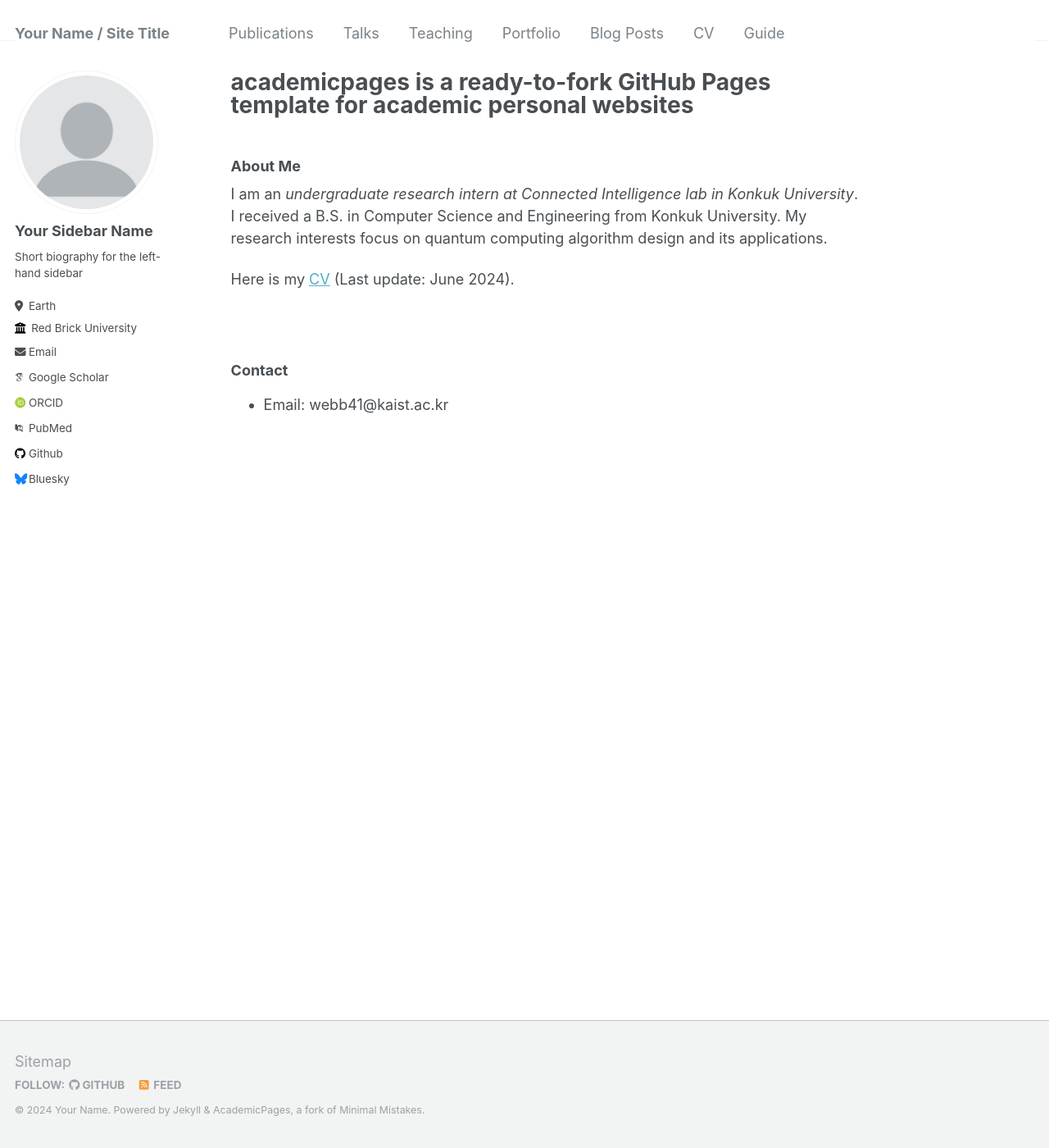
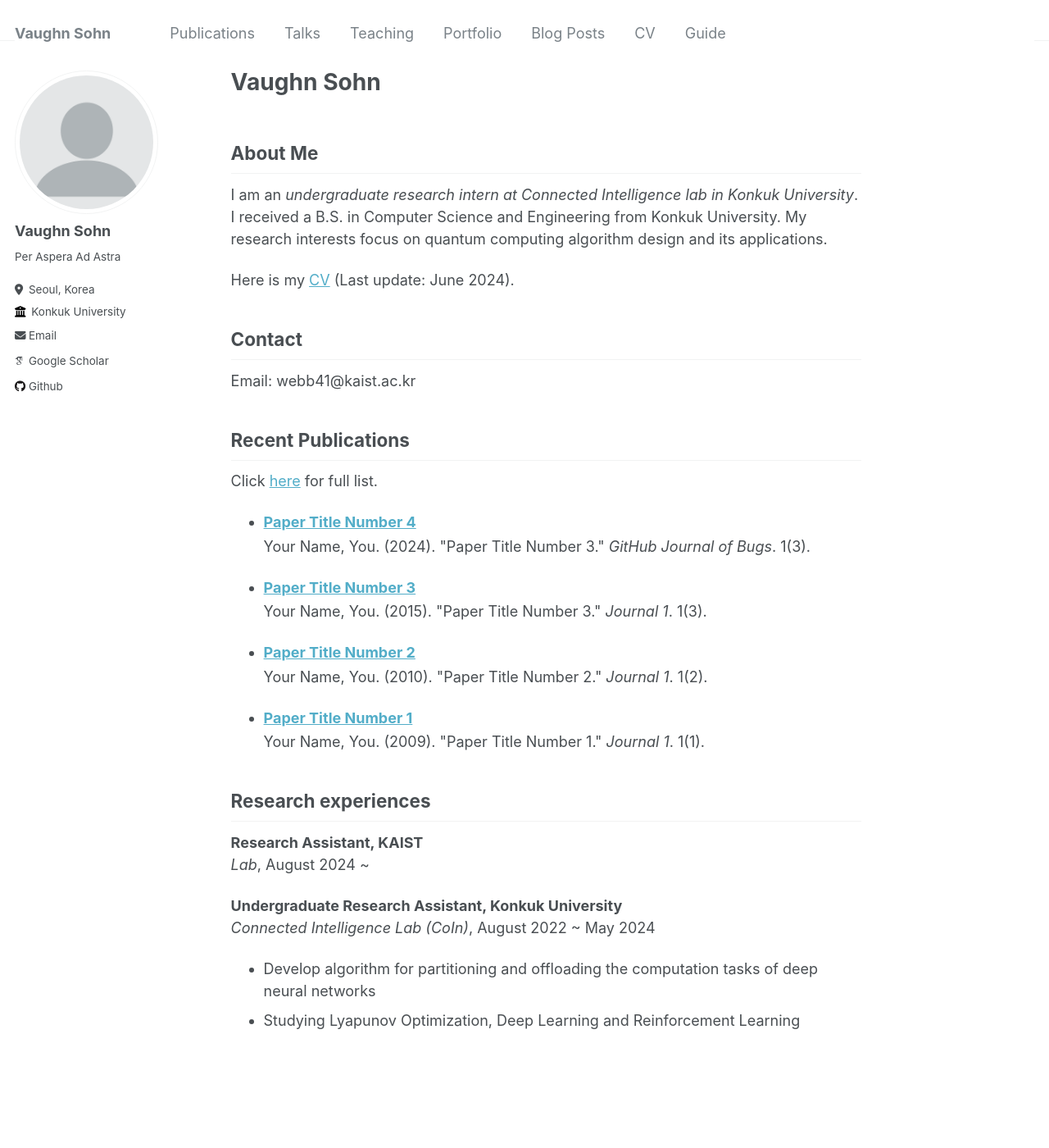
Before and after one commit to webb-c/webb-c.github.io, a Jekyll site: the page built from _pages/about.md, in a window 1280 px wide and 1400 px high. Shown: the whole window at 82% size. Built offline with Jekyll 4.4.1, drawn with Linux system fonts in a browser that asks for light colours; some web fonts are replaced; some of the changed text lies outside the part shown.

Commit message:
modify: profile

```diff
--- a/_config.yml
+++ b/_config.yml
@@ -8,11 +8,11 @@
 
 # Basic Site Settings
 locale                   : "en-US"
-title                    : "Your Name / Site Title"
+title                    : "Vaughn Sohn"
 title_separator          : "-"
-name                     : &name "Your Name"
-description              : &description "personal description"
-url                      : https://academicpages.github.io # the base hostname & protocol for your site e.g. "https://mmistakes.github.io"
+name                     : &name "Vaughn Sohn"
+description              : &description "Researcher"
+url                      : https://webb-c.github.io # the base hostname & protocol for your site e.g. "https://mmistakes.github.io"
 baseurl                  : "" # the subpath of your site, e.g. "/blog"
 repository               : "academicpages/academicpages.github.io"
 
@@ -22,32 +22,32 @@
 author:
   # Biographic information
   avatar           : "profile.png"
-  name             : "Your Sidebar Name"
+  name             : "Vaughn Sohn"
   pronouns         : # example: "she/her"
-  bio              : "Short biography for the left-hand sidebar"
-  location         : "Earth"
-  employer         : "Red Brick University"
+  bio              : "Per Aspera Ad Astra"
+  location         : "Seoul, Korea"
+  employer         : "Konkuk University"
   uri              : # URL
-  email            : "none@example.org"
+  email            : "webb41@kaist.ac.kr"
 
   # Academic websites
   arxiv            : # URL - Update with the correct link to your profile
-  googlescholar    : "https://scholar.google.com/citations?user=PS_CX0AAAAAJ"
+  googlescholar    : "https://scholar.google.co.kr/citations?user=xNpT0cAAAAAJ"
   impactstory      : # URL
-  orcid            : "http://orcid.org/yourorcidurl"
-  pubmed           : "https://www.ncbi.nlm.nih.gov/pubmed/?term=john+snow"
+  orcid            : #"http://orcid.org/yourorcidurl"
+  pubmed           : #"https://www.ncbi.nlm.nih.gov/pubmed/?term=john+snow"
   researchgate     : # URL
 
   # Repositories and software development
   bitbucket        : # Username - Update with your username on the site
   codepen          : # Username
   dribbble         : # Username
-  github           : "academicpages"
+  github           : "webb-c"
   kaggle           : # Username
   stackoverflow    : # User number or user number and name (i.e., use "1" or "1/jeff-atwood")
 
   # Social media
-  bluesky          : "bsky.app" # Replace this with you Bluesky username
+  bluesky          : # "bsky.app" # Replace this with you Bluesky username
   facebook         : # Username
   flickr           : # Username
   foursquare       : # Username
--- a/_pages/about.md
+++ b/_pages/about.md
@@ -1,20 +1,42 @@
 ---
 permalink: /
-title: "academicpages is a ready-to-fork GitHub Pages template for academic personal websites"
+title: "Vaughn Sohn"
 author_profile: true
 redirect_from:
   - /about/
   - /about.html
 ---
 
-### About Me
 
-I am an _undergraduate research intern at Connected Intelligence lab in Konkuk University_. I received a B.S. in Computer Science and Engineering from Konkuk University. My research interests focus on quantum computing algorithm design and its applications.
+
+
+## About Me
+
+I am an _undergraduate research intern at Connected Intelligence lab in Konkuk University_.
+I received a B.S. in Computer Science and Engineering from Konkuk University. My research interests focus on quantum computing algorithm design and its applications.
 
 Here is my [CV](http://webb-c.github.io/files/CV.pdf) (Last update: June 2024).
 
-<br>
 
-### Contact
+## Contact
 
-- Email: webb41@kaist.ac.kr
+Email: webb41@kaist.ac.kr
+
+
+## Recent Publications
+Click [here](http://localhost:4000/publications/) for full list.
+<ul>{% for post in site.publications reversed %}
+  {% include archive-single-cv.html %}
+{% endfor %}</ul>
+
+
+## Research experiences
+
+**Research Assistant, KAIST**
+_Lab_, August 2024 ~
+
+
+**Undergraduate Research Assistant, Konkuk University**
+_Connected Intelligence Lab (CoIn)_, August 2022 ~ May 2024
+- Develop algorithm for partitioning and offloading the computation tasks of deep neural networks
+- Studying Lyapunov Optimization, Deep Learning and Reinforcement Learning
```
